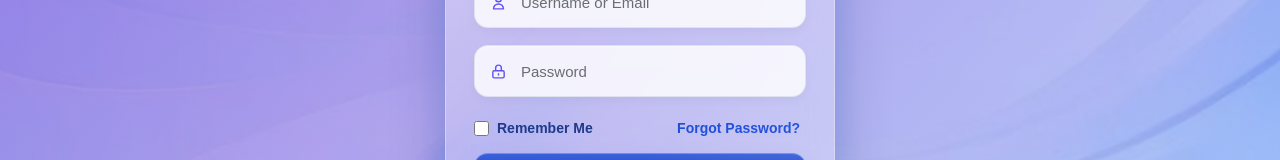
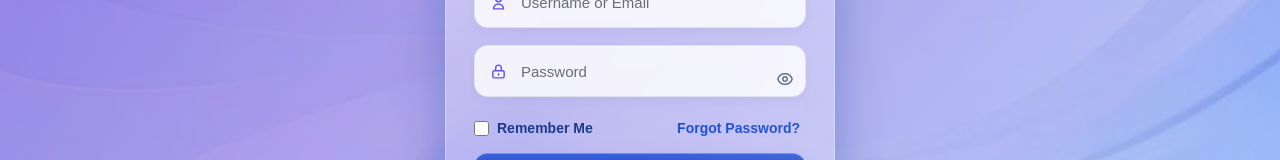
Before and after one commit to nawazsadiqu/crm-project, a React app in the folder frontend/: page /login in a window 1280 px wide. Shown: the part 360-520 px from the top of the page. Built offline with nearby package versions, Linux system fonts and the light colour scheme; the HTML template or start-up script is replaced by a standard one.

Commit message:
Added password visibility toggle in login page

```diff
--- a/frontend/src/css/LoginPage.css
+++ b/frontend/src/css/LoginPage.css
@@ -574,3 +574,23 @@
   align-items: center;   /* 🔥 ensures perfect centering */
   justify-content: center;
 }
+
+.login-input-group {
+  position: relative;
+}
+
+.login-eye-icon {
+  position: absolute;
+  right: 12px;
+  top: 50%;
+  transform: translateY(-50%);
+  cursor: pointer;
+  font-size: 18px;
+  color: #64748b;
+  display: flex;
+  align-items: center;
+}
+
+.login-eye-icon:hover {
+  color: #2563eb;
+}
--- a/frontend/src/pages/LoginPage.jsx
+++ b/frontend/src/pages/LoginPage.jsx
@@ -4,6 +4,7 @@
 import { useAuth } from "../context/AuthContext";
 import "../css/LoginPage.css";
 import { HiOutlineUser, HiOutlineLockClosed } from "react-icons/hi";
+import { HiOutlineEye, HiOutlineEyeOff } from "react-icons/hi";
 
 const LoginPage = () => {
   const [formData, setFormData] = useState({
@@ -16,6 +17,8 @@
   const { user, login } = useAuth();
   const navigate = useNavigate();
   const [showIntro, setShowIntro] = useState(true);
+
+  const [showPassword, setShowPassword] = useState(false);
 
   useEffect(() => {
   const timer = setTimeout(() => {
@@ -138,14 +141,22 @@
   <span className="login-input-icon">
     <HiOutlineLockClosed />
   </span>
+
   <input
-              type="password"
+    type={showPassword ? "text" : "password"}
     name="password"
     placeholder="Password"
     value={formData.password}
     onChange={handleChange}
     className="login-input"
   />
+
+  <span
+    className="login-eye-icon"
+    onClick={() => setShowPassword(!showPassword)}
+  >
+    {showPassword ? <HiOutlineEyeOff /> : <HiOutlineEye />}
+  </span>
 </div>
 
           <div className="login-options">
```
Lines whose indentation alone changed are shown as unchanged.
